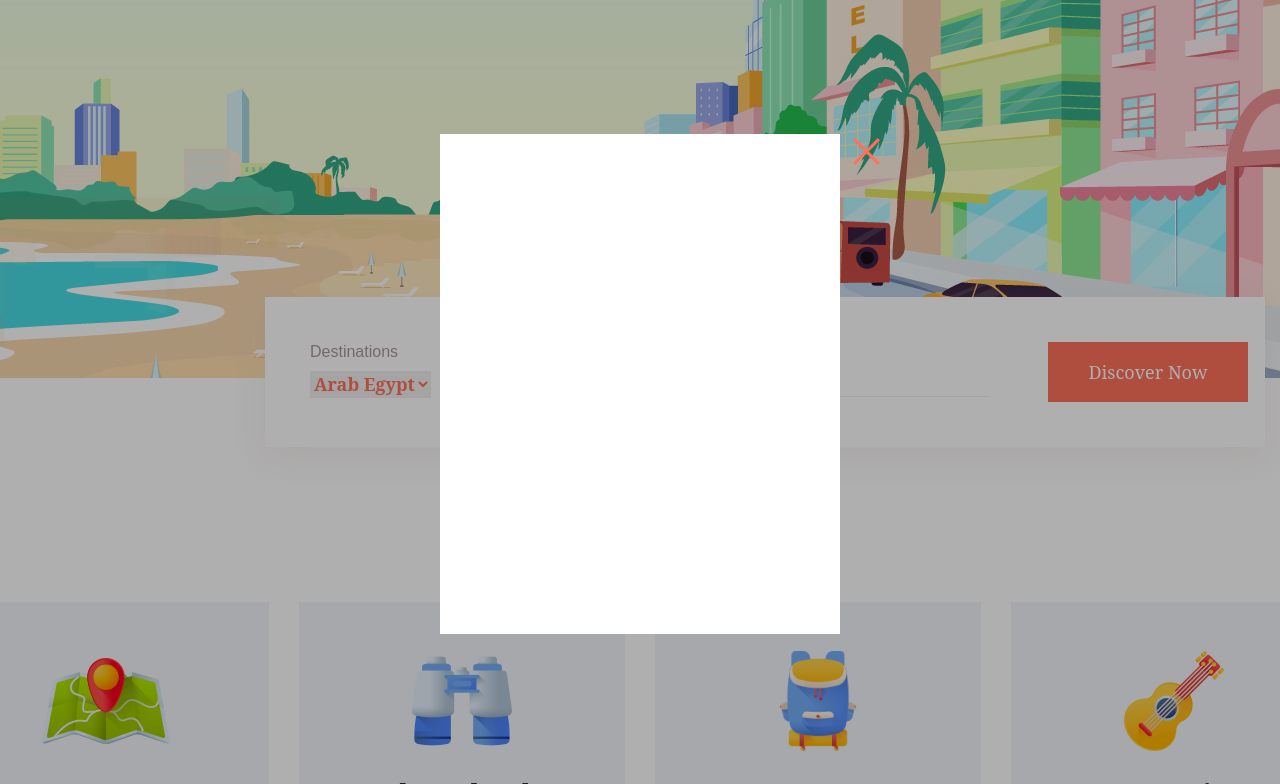
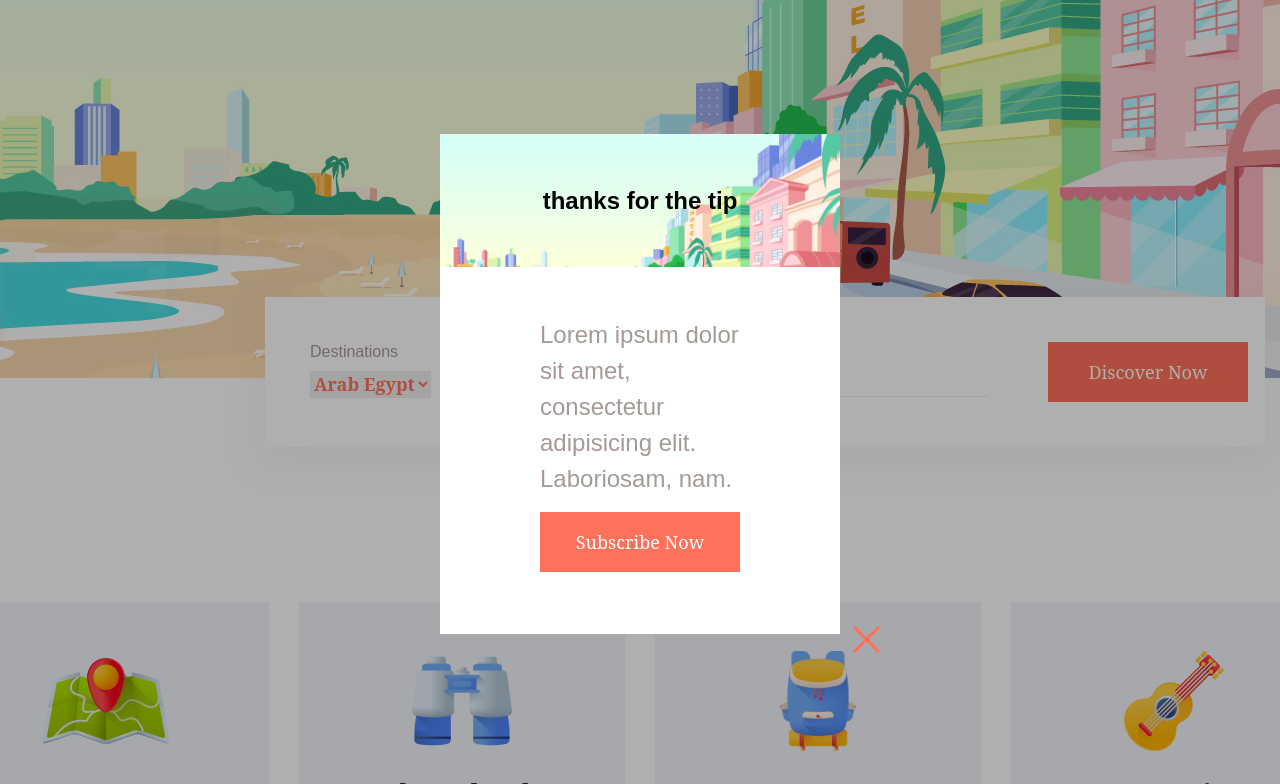
Before and after one commit to Kirigirii/newTravel, a plain HTML site: page index.html in a window 1280 px wide. Both pictures are taken after typing "2020-01-15", "5" into the empty fields and a click on the button "Discover Now". Shown: the part 742-1526 px from the top of the page. Drawn offline with nearby package versions, Linux system fonts and the light colour scheme; a script that the page names is missing; a web font is replaced by a local one.

Commit message:
add change

```diff
--- a/index.html
+++ b/index.html
@@ -344,6 +344,10 @@
 
 <div class="overlay">
     <div class="popup">
+        <div class="popup__on"><h2 class="popup__on-title">thanks for the tip</h2></div>
+        <div class="popup__bot">
+            <p class="popup__bot-text">Lorem ipsum dolor sit amet, consectetur adipisicing elit. Laboriosam, nam.</p>
+            <button class="btn popup__btn">Subscribe Now</button></div>
         <div class="popup__close"></div>
     </div>
 </div>
--- a/src/css/overlay.scss
+++ b/src/css/overlay.scss
@@ -6,6 +6,7 @@
   position: fixed;
   top: 0;
   left: 0;
+  z-index: 1000;
   .popup{
     height: 500px;
     width: 400px;
@@ -41,5 +42,22 @@
         transform: rotate(45deg);
       }
     }
+    &__on{
+      background: url("../images/world/bg.png") center/cover no-repeat ;
+      padding: 50px 50px;
+      display: flex;
+      justify-content: center;
+      align-items: center;
+      &-title{
+        @include text($sans, 600, 24px, 33px, #000);
+      }
+    }
+    &__bot{
+      padding: 50px 100px 50px;
+     &-text{
+       margin-bottom: 15px;
+       @include text($sans, normal, 24px, 36px, #A79997);
+     }
+    }
   }
 }
```
Also changed, not shown: src/css/style.css.
